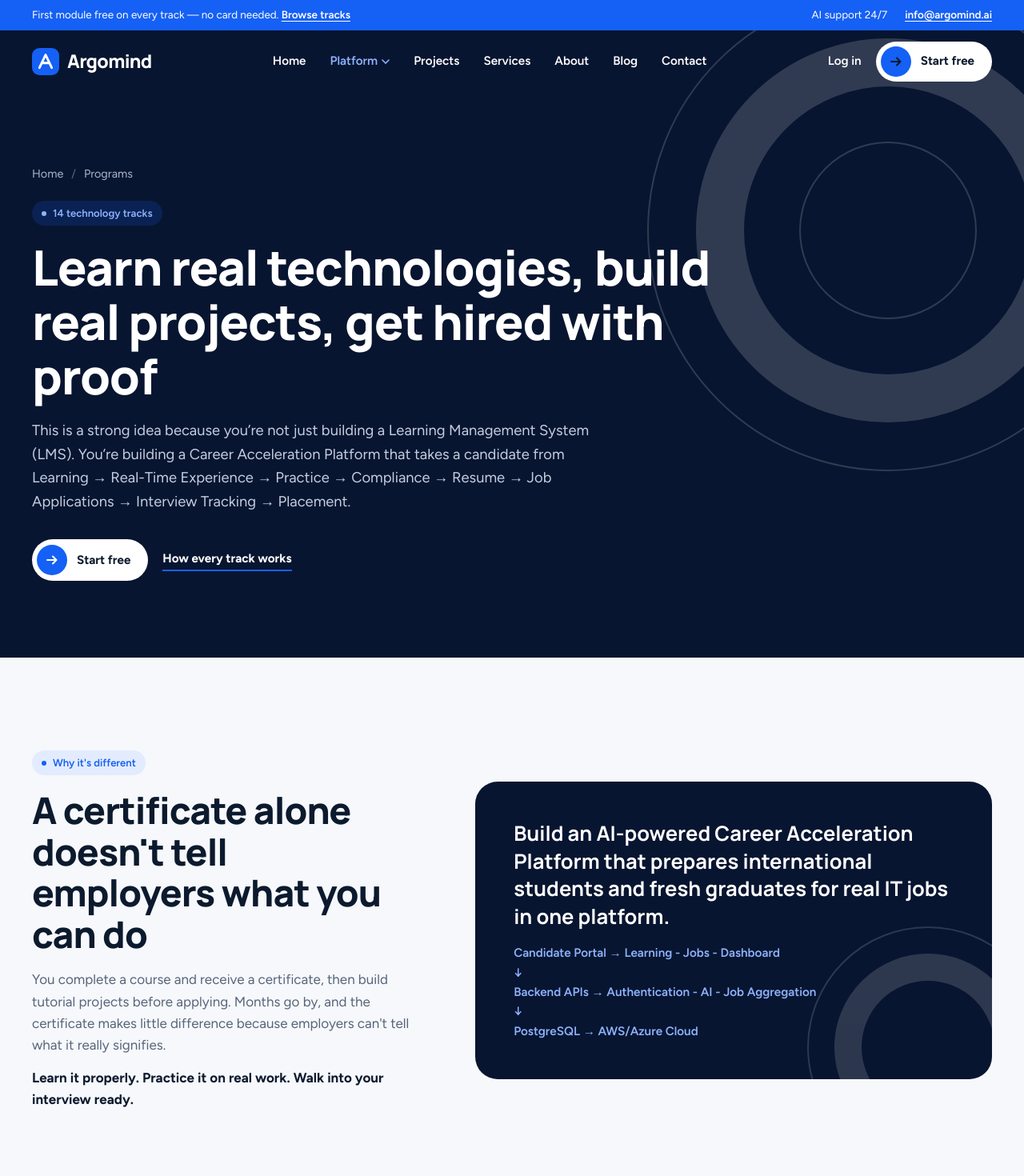
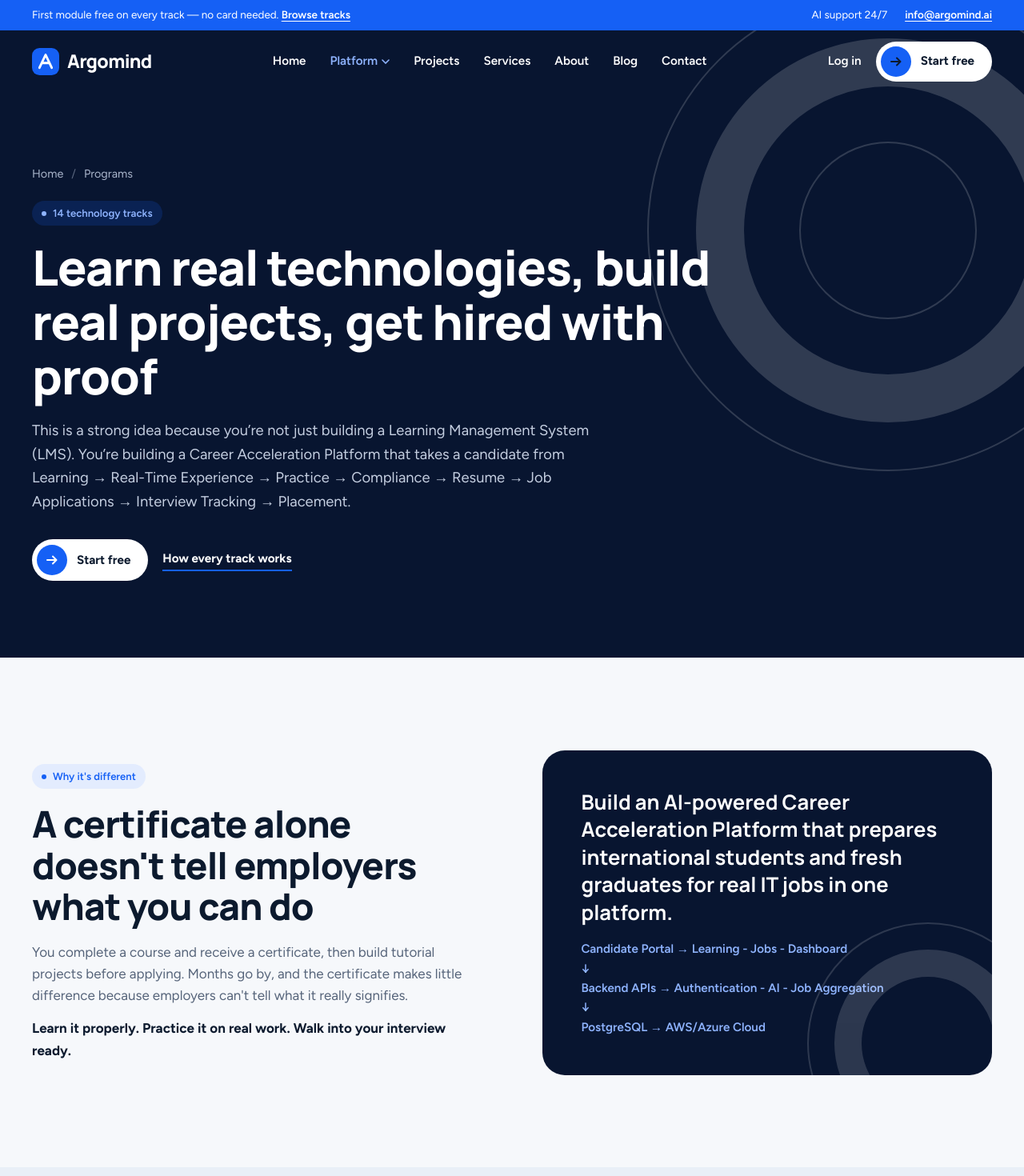
Before and after one commit to techakkena/argomind-website, a React (Vite) app: page /#/programs in a window 1280 px wide. Shown: the top 1470 px of the page at 80% size. Built offline with nearby package versions, Linux system fonts and the light colour scheme.

Commit message:
Updated Program Page

```diff
--- a/src/styles/style.css
+++ b/src/styles/style.css
@@ -470,7 +470,7 @@ p { margin: 0; }
 .lede + .lede { margin-top: 14px; }
 
 /* Split layout */
-.split-2 { display: grid; grid-template-columns: 0.85fr 1.15fr; gap: clamp(40px, 6vw, 90px); align-items: center; }
+.split-2 { display: grid; grid-template-columns: 1fr 1fr; gap: clamp(40px, 6vw, 90px); align-items: center; }
 .split-2--top { align-items: start; }
 .split-2 > * { min-width: 0; }
 .split-2 h2 { margin-bottom: 18px; }
```
